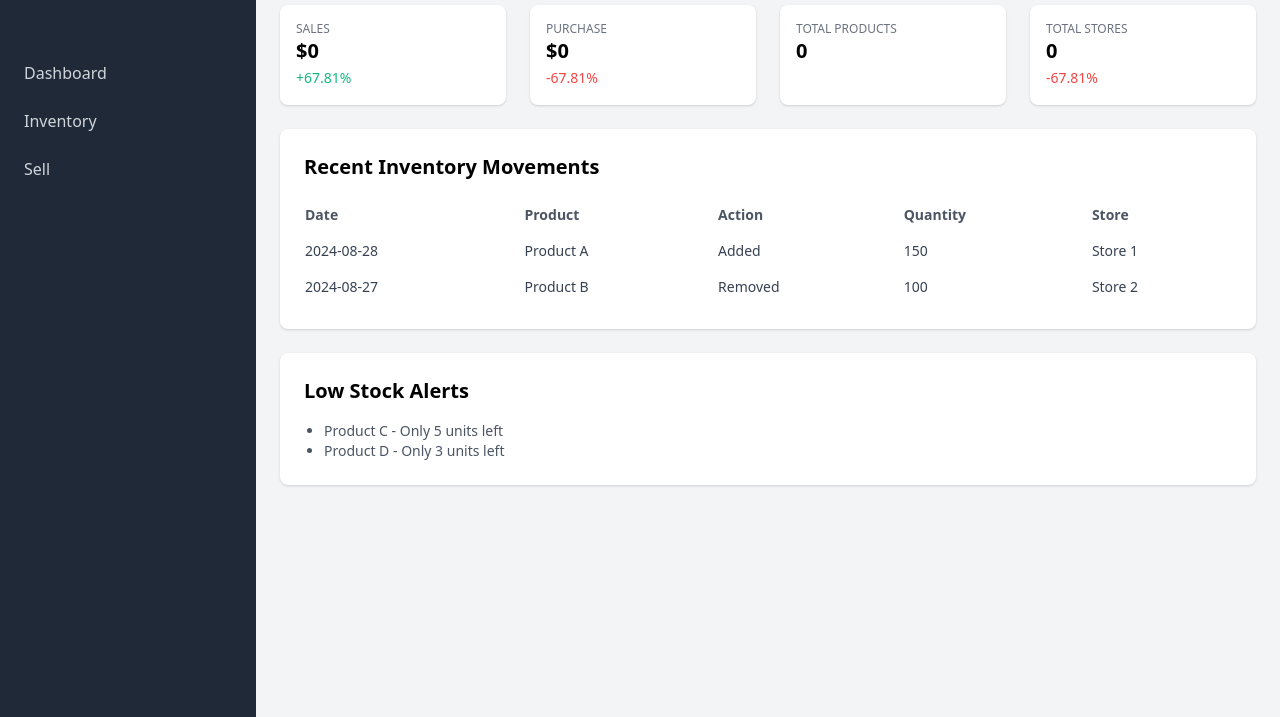
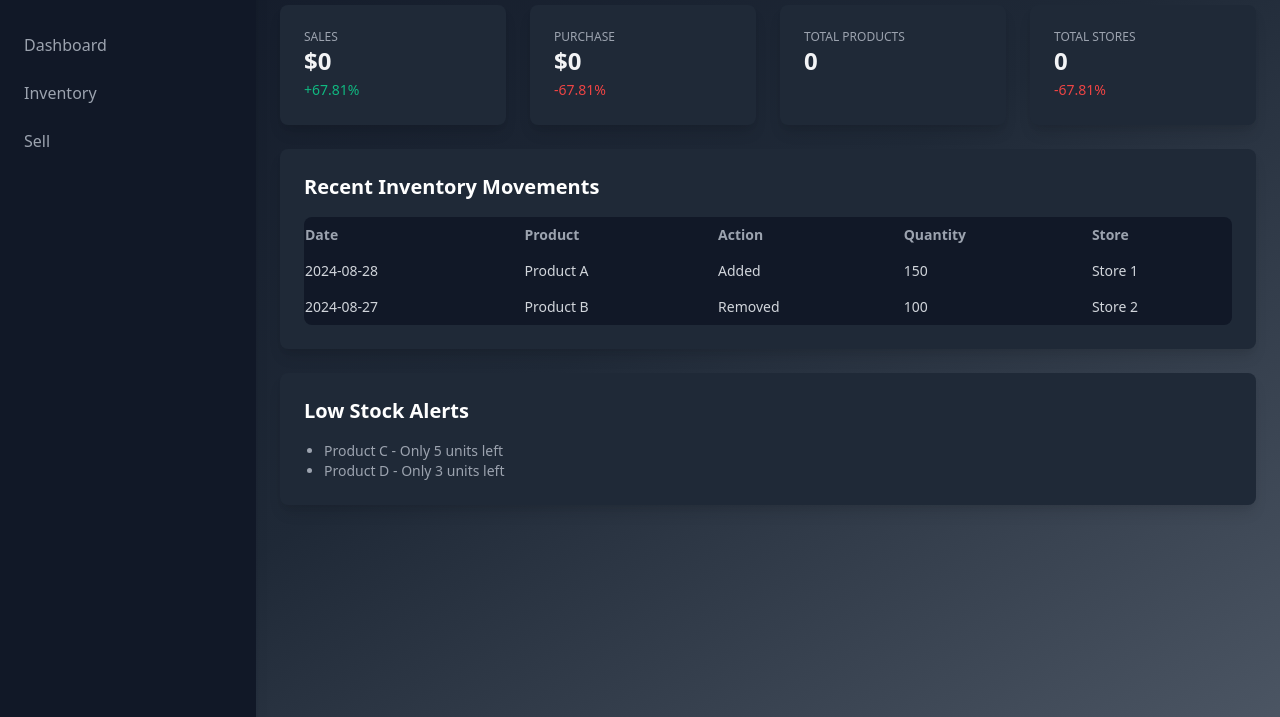
Before and after one commit to Pushendra2020/Inventory-Management-System, a website: page public/dash2.html in a window 1280 px wide. Shown: the part 83-800 px from the top of the page. Drawn offline with nearby package versions, Linux system fonts and the light colour scheme.

Commit message:
Update dash2.html

```diff
--- a/public/dash2.html
+++ b/public/dash2.html
@@ -6,113 +6,105 @@
     <title>Inventory Management Dashboard</title>
     <link href="https://cdn.jsdelivr.net/npm/tailwindcss@2.2.19/dist/tailwind.min.css" rel="stylesheet">
 </head>
-<body class="bg-gray-100">
+<body class="bg-gradient-to-br from-gray-900 via-gray-800 to-gray-600 text-gray-100 h-screen">
 
     <!-- Sidebar -->
     <div class="flex">
-        <aside class="w-64 bg-gray-800 h-screen">
+        <aside class="w-64 bg-gray-900 h-screen animate-slideInLeft shadow-lg">
             <div class="p-4">
-                <h1 class="text-white text-2xl font-bold">Inventory Management</h1>
+                <h1 class="text-white text-3xl font-bold tracking-wide">Inventory</h1>
             </div>
             <nav class="mt-10">
-                <a href="dash2.html" class="flex items-center text-gray-300 hover:bg-gray-700 hover:text-white p-2 rounded-lg">
+                <a href="dash2.html" class="flex items-center text-gray-400 hover:bg-gray-700 hover:text-white p-2 rounded-lg transition-transform transform hover:translate-x-3">
                     <span class="ml-4">Dashboard</span>
                 </a>
-                <a href="inventory.html" class="flex items-center text-gray-300 hover:bg-gray-700 hover:text-white p-2 rounded-lg mt-2">
+                <a href="inventory.html" class="flex items-center text-gray-400 hover:bg-gray-700 hover:text-white p-2 rounded-lg mt-2 transition-transform transform hover:translate-x-3">
                     <span class="ml-4">Inventory</span>
                 </a>
-                <!-- <a href="#" class="flex items-center text-gray-300 hover:bg-gray-700 hover:text-white p-2 rounded-lg mt-2">
-                    <span class="ml-4">Purchase Details</span>
-                </a> -->
-                <a href="sell.html" class="flex items-center text-gray-300 hover:bg-gray-700 hover:text-white p-2 rounded-lg mt-2">
+                <a href="sell.html" class="flex items-center text-gray-400 hover:bg-gray-700 hover:text-white p-2 rounded-lg mt-2 transition-transform transform hover:translate-x-3">
                     <span class="ml-4">Sell</span>
                 </a>
-                <!-- <a href="manage_store.html" class="flex items-center text-gray-300 hover:bg-gray-700 hover:text-white p-2 rounded-lg mt-2">
-                    <span class="ml-4">Manage Store</span>
-                </a> -->
             </nav>
         </aside>
 
         <!-- Main Content -->
         <main class="flex-1 p-6 relative">
             <div class="flex justify-between items-center mb-6">
-                <h2 class="text-2xl font-semibold">Dashboard</h2>
+                <h2 class="text-3xl font-semibold text-white">Dashboard</h2>
                 <div class="flex items-center space-x-4">
-                    <span class="text-gray-500">abcd bcd</span>
-                    <a href="#" class="bg-blue-500 text-white px-4 py-2 rounded-lg" id="profileBtn">Profile</a>
-                    <a href="#" class="bg-green-500 text-white px-4 py-2 rounded-lg" id="signupBtn">Sign Up</a>
-                    <a href="#" class="bg-yellow-500 text-white px-4 py-2 rounded-lg" id="loginBtn">Login</a>
+                    <span class="text-gray-300">abcd bcd</span>
+                    <a href="#" class="bg-blue-600 text-white px-4 py-2 rounded-lg hover:bg-blue-700 hover:scale-105 transition-transform">Profile</a>
+                    <a href="#" class="bg-green-600 text-white px-4 py-2 rounded-lg hover:bg-green-700 hover:scale-105 transition-transform">Sign Up</a>
+                    <a href="#" class="bg-yellow-600 text-white px-4 py-2 rounded-lg hover:bg-yellow-700 hover:scale-105 transition-transform">Login</a>
                 </div>
             </div>
 
             <!-- Dashboard Cards -->
             <div class="grid grid-cols-4 gap-6 mb-6">
-                <div class="bg-white p-4 rounded-lg shadow">
-                    <h3 class="text-gray-500 text-xs uppercase">Sales</h3>
-                    <p class="text-xl font-semibold">$0</p>
+                <div class="bg-gray-800 p-6 rounded-lg shadow-lg hover:bg-gray-700 transition-transform transform hover:scale-105">
+                    <h3 class="text-gray-400 text-xs uppercase">Sales</h3>
+                    <p class="text-2xl font-semibold">$0</p>
                     <span class="text-green-500 text-sm">+67.81%</span>
                 </div>
-                <div class="bg-white p-4 rounded-lg shadow">
-                    <h3 class="text-gray-500 text-xs uppercase">Purchase</h3>
-                    <p class="text-xl font-semibold">$0</p>
+                <div class="bg-gray-800 p-6 rounded-lg shadow-lg hover:bg-gray-700 transition-transform transform hover:scale-105">
+                    <h3 class="text-gray-400 text-xs uppercase">Purchase</h3>
+                    <p class="text-2xl font-semibold">$0</p>
                     <span class="text-red-500 text-sm">-67.81%</span>
                 </div>
-                <div class="bg-white p-4 rounded-lg shadow">
-                    <h3 class="text-gray-500 text-xs uppercase">Total Products</h3>
-                    <p class="text-xl font-semibold">0</p>
+                <div class="bg-gray-800 p-6 rounded-lg shadow-lg hover:bg-gray-700 transition-transform transform hover:scale-105">
+                    <h3 class="text-gray-400 text-xs uppercase">Total Products</h3>
+                    <p class="text-2xl font-semibold">0</p>
                 </div>
-                <div class="bg-white p-4 rounded-lg shadow">
-                    <h3 class="text-gray-500 text-xs uppercase">Total Stores</h3>
-                    <p class="text-xl font-semibold">0</p>
+                <div class="bg-gray-800 p-6 rounded-lg shadow-lg hover:bg-gray-700 transition-transform transform hover:scale-105">
+                    <h3 class="text-gray-400 text-xs uppercase">Total Stores</h3>
+                    <p class="text-2xl font-semibold">0</p>
                     <span class="text-red-500 text-sm">-67.81%</span>
                 </div>
             </div>
 
             <!-- Recent Inventory Movements Table -->
-            <div class="bg-white p-6 rounded-lg shadow">
-                <h3 class="text-xl font-semibold mb-4">Recent Inventory Movements</h3>
-                <table class="min-w-full bg-white">
+            <div class="bg-gray-800 p-6 rounded-lg shadow-lg">
+                <h3 class="text-xl font-semibold mb-4 text-white">Recent Inventory Movements</h3>
+                <table class="min-w-full bg-gray-900 text-gray-300 rounded-lg">
                     <thead>
                         <tr>
-                            <th class="py-2 text-left text-sm text-gray-600 font-bold">Date</th>
-                            <th class="py-2 text-left text-sm text-gray-600 font-bold">Product</th>
-                            <th class="py-2 text-left text-sm text-gray-600 font-bold">Action</th>
-                            <th class="py-2 text-left text-sm text-gray-600 font-bold">Quantity</th>
-                            <th class="py-2 text-left text-sm text-gray-600 font-bold">Store</th>
+                            <th class="py-2 text-left text-sm text-gray-400 font-bold">Date</th>
+                            <th class="py-2 text-left text-sm text-gray-400 font-bold">Product</th>
+                            <th class="py-2 text-left text-sm text-gray-400 font-bold">Action</th>
+                            <th class="py-2 text-left text-sm text-gray-400 font-bold">Quantity</th>
+                            <th class="py-2 text-left text-sm text-gray-400 font-bold">Store</th>
                         </tr>
                     </thead>
                     <tbody>
-                        <tr>
-                            <td class="py-2 text-sm text-gray-700">2024-08-28</td>
-                            <td class="py-2 text-sm text-gray-700">Product A</td>
-                            <td class="py-2 text-sm text-gray-700">Added</td>
-                            <td class="py-2 text-sm text-gray-700">150</td>
-                            <td class="py-2 text-sm text-gray-700">Store 1</td>
+                        <tr class="hover:bg-gray-700 transition">
+                            <td class="py-2 text-sm">2024-08-28</td>
+                            <td class="py-2 text-sm">Product A</td>
+                            <td class="py-2 text-sm">Added</td>
+                            <td class="py-2 text-sm">150</td>
+                            <td class="py-2 text-sm">Store 1</td>
                         </tr>
-                        <tr>
-                            <td class="py-2 text-sm text-gray-700">2024-08-27</td>
-                            <td class="py-2 text-sm text-gray-700">Product B</td>
-                            <td class="py-2 text-sm text-gray-700">Removed</td>
-                            <td class="py-2 text-sm text-gray-700">100</td>
-                            <td class="py-2 text-sm text-gray-700">Store 2</td>
+                        <tr class="hover:bg-gray-700 transition">
+                            <td class="py-2 text-sm">2024-08-27</td>
+                            <td class="py-2 text-sm">Product B</td>
+                            <td class="py-2 text-sm">Removed</td>
+                            <td class="py-2 text-sm">100</td>
+                            <td class="py-2 text-sm">Store 2</td>
                         </tr>
-                        <!-- Add more rows as necessary -->
                     </tbody>
                 </table>
             </div>
 
             <!-- Low Stock Alerts -->
-            <div class="bg-white p-6 rounded-lg shadow mt-6">
-                <h3 class="text-xl font-semibold mb-4">Low Stock Alerts</h3>
-                <ul class="list-disc pl-5 text-sm text-gray-600">
+            <div class="bg-gray-800 p-6 rounded-lg shadow-lg mt-6">
+                <h3 class="text-xl font-semibold mb-4 text-white">Low Stock Alerts</h3>
+                <ul class="list-disc pl-5 text-sm text-gray-400">
                     <li>Product C - Only 5 units left</li>
                     <li>Product D - Only 3 units left</li>
-                    <!-- Add more alerts as necessary -->
                 </ul>
             </div>
 
             <!-- Profile Page -->
-            <div id="profilePage" class="hidden fixed inset-0 bg-gray-900 bg-opacity-75 flex items-center justify-center">
+            <div id="profilePage" class="hidden fixed inset-0 bg-gray-900 bg-opacity-75 flex items-center justify-center opacity-0 transition-opacity duration-500">
                 <div class="bg-white p-8 rounded-lg shadow-lg max-w-lg w-full">
                     <h2 class="text-2xl font-bold mb-4 text-center">Profile</h2>
                     <div class="flex flex-col items-center mb-6">
@@ -135,7 +127,7 @@
                         </div>
                     </div>
                     <div class="flex justify-end mt-6">
-                        <button class="bg-red-500 text-white px-4 py-2 rounded-lg" id="closeProfile">Close</button>
+                        <button class="bg-red-500 text-white px-4 py-2 rounded-lg hover:scale-105 transition-transform" id="closeProfile">Close</button>
                     </div>
                 </div>
             </div>
@@ -143,50 +135,76 @@
     </div>
 
     <!-- Signup and Login Modals -->
-    <div id="signupModal" class="hidden fixed inset-0 bg-gray-800 bg-opacity-50 flex items-center justify-center">
+    <div id="signupModal" class="hidden fixed inset-0 bg-gray-800 bg-opacity-50 flex items-center justify-center opacity-0 transition-opacity duration-500">
         <div class="bg-white p-8 rounded-lg shadow-lg max-w-sm w-full">
             <h2 class="text-xl font-bold mb-4">Sign Up</h2>
             <form id="signupForm">
                 <div class="mb-4">
                     <label for="signupUsername" class="block text-gray-700">Username</label>
-                    <input type="text" id="signupUsername" class="mt-1 p-2 w-full border rounded-lg" required>
+                    <input type="text" id="signupUsername" class="w-full px-4 py-2 border border-gray-300 rounded-lg focus:outline-none focus:border-blue-500" required>
                 </div>
                 <div class="mb-4">
                     <label for="signupEmail" class="block text-gray-700">Email</label>
-                    <input type="email" id="signupEmail" class="mt-1 p-2 w-full border rounded-lg" required>
+                    <input type="email" id="signupEmail" class="w-full px-4 py-2 border border-gray-300 rounded-lg focus:outline-none focus:border-blue-500" required>
                 </div>
                 <div class="mb-4">
                     <label for="signupPassword" class="block text-gray-700">Password</label>
-                    <input type="password" id="signupPassword" class="mt-1 p-2 w-full border rounded-lg" required>
+                    <input type="password" id="signupPassword" class="w-full px-4 py-2 border border-gray-300 rounded-lg focus:outline-none focus:border-blue-500" required>
                 </div>
-                <div class="flex justify-end">
-                    <button type="submit" class="bg-blue-500 text-white px-4 py-2 rounded-lg">Sign Up</button>
-                </div>
+                <button type="submit" class="w-full bg-blue-600 text-white px-4 py-2 rounded-lg hover:bg-blue-700 hover:scale-105 transition-transform">Sign Up</button>
             </form>
         </div>
     </div>
 
-    <div id="loginModal" class="hidden fixed inset-0 bg-gray-800 bg-opacity-50 flex items-center justify-center">
+    <!-- Login Modal -->
+    <div id="loginModal" class="hidden fixed inset-0 bg-gray-800 bg-opacity-50 flex items-center justify-center opacity-0 transition-opacity duration-500">
         <div class="bg-white p-8 rounded-lg shadow-lg max-w-sm w-full">
             <h2 class="text-xl font-bold mb-4">Login</h2>
             <form id="loginForm">
                 <div class="mb-4">
-                    <label for="loginUsername" class="block text-gray-700">Username</label>
-                    <input type="text" id="loginUsername" class="mt-1 p-2 w-full border rounded-lg" required>
+                    <label for="loginEmail" class="block text-gray-700">Email</label>
+                    <input type="email" id="loginEmail" class="w-full px-4 py-2 border border-gray-300 rounded-lg focus:outline-none focus:border-blue-500" required>
                 </div>
                 <div class="mb-4">
                     <label for="loginPassword" class="block text-gray-700">Password</label>
-                    <input type="password" id="loginPassword" class="mt-1 p-2 w-full border rounded-lg" required>
+                    <input type="password" id="loginPassword" class="w-full px-4 py-2 border border-gray-300 rounded-lg focus:outline-none focus:border-blue-500" required>
                 </div>
-                <div class="flex justify-end">
-                    <button type="submit" class="bg-yellow-500 text-white px-4 py-2 rounded-lg">Login</button>
-                </div>
+                <button type="submit" class="w-full bg-yellow-600 text-white px-4 py-2 rounded-lg hover:bg-yellow-700 hover:scale-105 transition-transform">Login</button>
             </form>
         </div>
     </div>
 
-    <script src="dash2.js">
+    <!-- JavaScript to handle modal toggles -->
+    <script>
+        const profilePage = document.getElementById('profilePage');
+        const signupModal = document.getElementById('signupModal');
+        const loginModal = document.getElementById('loginModal');
+        const closeProfileButton = document.getElementById('closeProfile');
 
+        // Toggle profile modal
+        document.querySelector('a[href="#"]').addEventListener('click', () => {
+            profilePage.classList.toggle('hidden');
+            profilePage.classList.toggle('opacity-0');
+        });
+
+        // Close profile modal
+        closeProfileButton.addEventListener('click', () => {
+            profilePage.classList.add('hidden');
+            profilePage.classList.add('opacity-0');
+        });
+
+        // Toggle sign up modal
+        document.querySelector('.bg-green-600').addEventListener('click', () => {
+            signupModal.classList.toggle('hidden');
+            signupModal.classList.toggle('opacity-0');
+        });
+
+        // Toggle login modal
+        document.querySelector('.bg-yellow-600').addEventListener('click', () => {
+            loginModal.classList.toggle('hidden');
+            loginModal.classList.toggle('opacity-0');
+        });
     </script>
+
 </body>
 </html>
```
